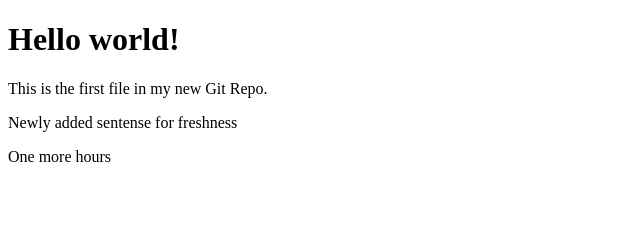
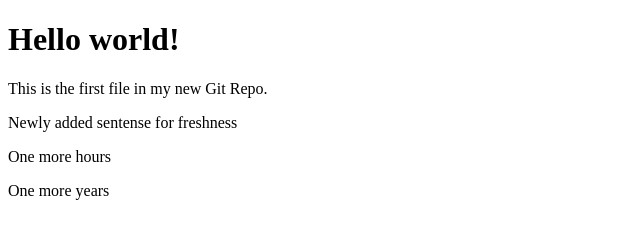
Before and after one commit to mattadam1/effective-winner, a plain HTML site: page index.html in a window 1280 px wide. Shown: the whole page, without its empty margins (0-640 px from the left). Drawn offline with Linux system fonts and the light colour scheme.

Commit message:
New more line, Tame Impala Inspired

```diff
--- a/index.html
+++ b/index.html
@@ -11,6 +11,7 @@
     <p>This is the first file in my new Git Repo.</p>
     <p>Newly added sentense for freshness</p>
     <p>One more hours</p>
+    <p>One more years</p>
 
 </body>
 
```
